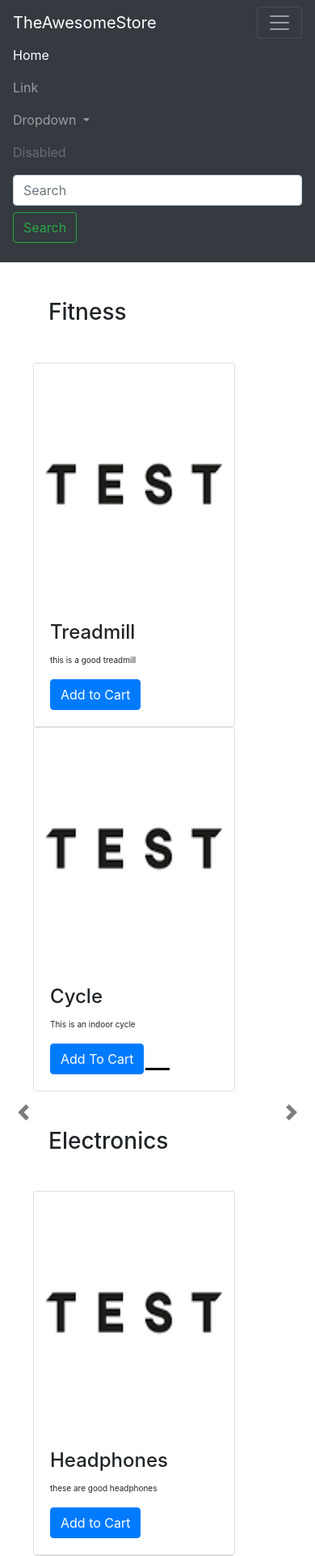
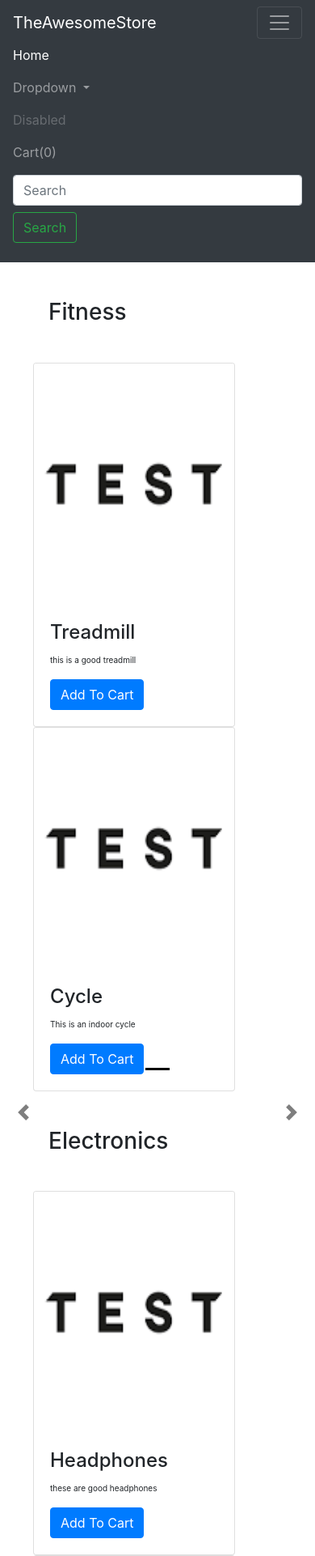
Before and after one commit to rudransh-verma/django-theawesomestore, a Django app: page /store/ in a window 390 px wide, after a click that opens the changed part. Shown: the top 1922 px of the page at 81% size. Run offline with Django 4.2, Linux system fonts and the light colour scheme; data comes from the database, SQL or seed files in the repository; some libraries are stand-ins or nearby versions.

Commit message:
cart completete

```diff
--- a/store/templates/store/basic.html
+++ b/store/templates/store/basic.html
@@ -26,9 +26,7 @@
       <li class="nav-item active">
         <a class="nav-link" href="#">Home <span class="sr-only">(current)</span></a>
       </li>
-      <li class="nav-item">
-        <a class="nav-link" href="#">Link</a>
-      </li>
+
       <li class="nav-item dropdown">
         <a class="nav-link dropdown-toggle" href="#" id="navbarDropdown" role="button" data-toggle="dropdown" aria-haspopup="true" aria-expanded="false">
           Dropdown
@@ -40,8 +38,12 @@
           <a class="dropdown-item" href="#">Something else here</a>
         </div>
       </li>
+
       <li class="nav-item">
         <a class="nav-link disabled" href="#">Disabled</a>
+      </li>
+           <li class="nav-item">
+        <a class="nav-link"id = "cartcount" href="#">Cart(0)</a>
       </li>
     </ul>
     <form class="form-inline my-2 my-lg-0">
--- a/store/templates/store/index.html
+++ b/store/templates/store/index.html
@@ -75,20 +75,9 @@ h3{
     <div class="container carousel-inner no-padding">
 
       <div class="carousel-item active">
-        <div class="col-xs-3 col-sm-3 col-md-3">
-          <div class="card">
-            <img src='/media/{{product.0.image}}' class="card-img-top" alt="...">
-            <div class="card-body">
-                <h5 class="card-title ttl">{{product.0.product_name}}</h5>
-                <p class="card-text descsm">{{product.0.product_description}}</p>
-                <a href="#" id="" onclick = "cartClick({{ product.0.id }})" class="btn btn-primary btnclickcart">Add to Cart</a>
-            </div>
-          </div>
-       </div>
 
 
-
-        {% for i in product|slice:"1:"%}
+        {% for i in product%}
         <div class="col-xs-3 col-sm-3 col-md-3">
           <div class="card">
             <img src='/media/{{i.image}}' class="card-img-top" alt="...">
@@ -99,7 +88,7 @@ h3{
             </div>
           </div>
         </div>
-        {% if forloop.counter|divisibleby:3 and forloop.counter > 0 and not forloop.last %}
+        {% if forloop.counter|divisibleby:4 and forloop.counter > 0 and not forloop.last %}
       </div><div class="carousel-item">
         {% endif %}
 
@@ -127,14 +116,31 @@ h3{
 <script>
 
 
-
-
-
+if(localStorage.getItem('cart') == null){
+var cart = {};
+}
+else
+{
+cart = JSON.parse(localStorage.getItem('cart'));
+document.getElementById('cartcount').innerHTML = "Cart ("+ Object.keys(cart).length + ")";
+}
   cartBtn = document.getElementsByClassName("btnclickcart");
 
   function cartClick(id){
-      console.log(id)
-      //console.log(id)
+      var idstr = "pr"+id;
+
+      if (cart[idstr] !=undefined){
+        cart[idstr] = cart[idstr] + 1;
+      }
+      else
+      {
+          cart[idstr] = 1;
+      }
+console.log(cart);
+localStorage.setItem('cart', JSON.stringify(cart));
+document.getElementById('cartcount').innerHTML = "Cart ("+ Object.keys(cart).length + ")";
+
+
   }
 
 
```
